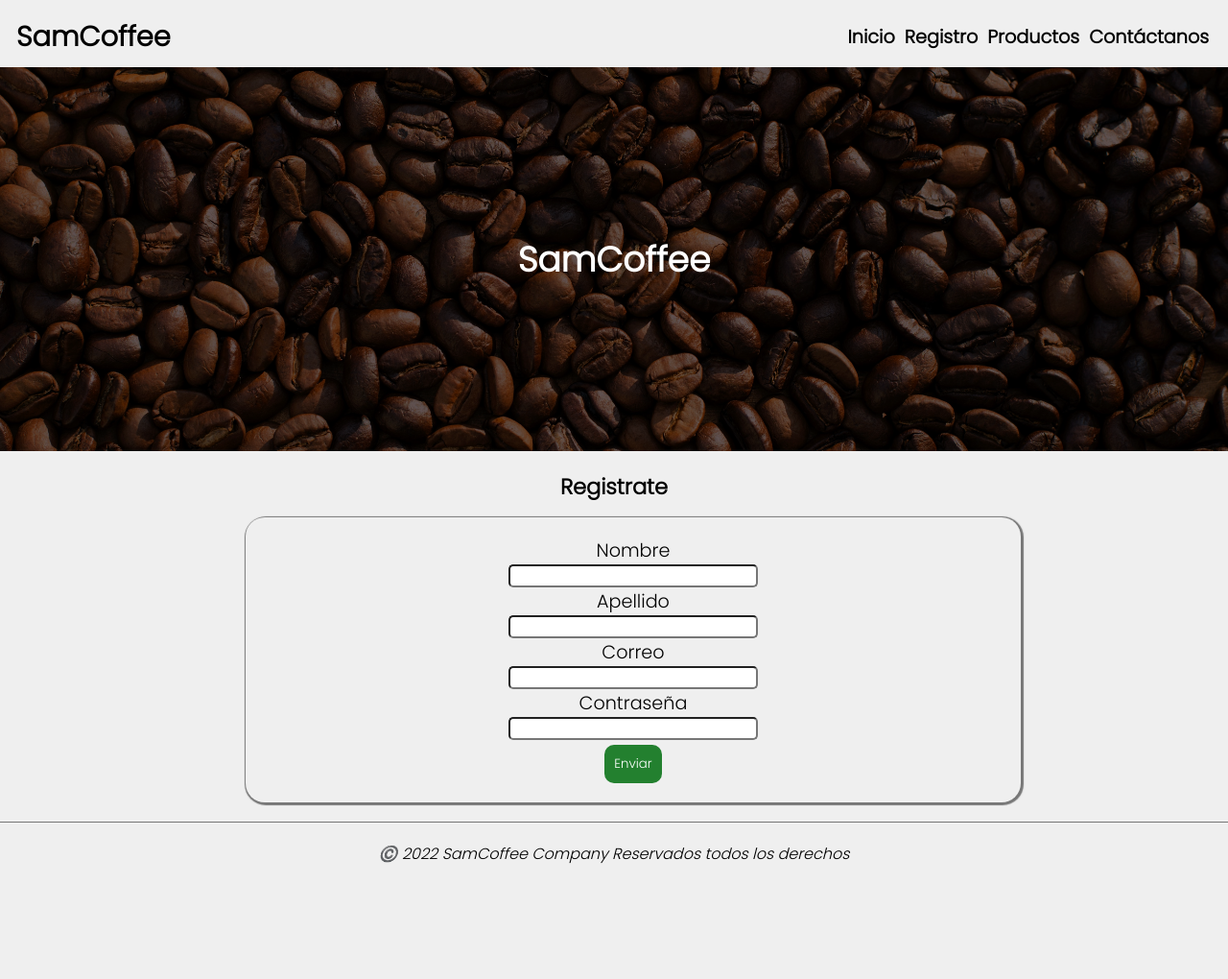
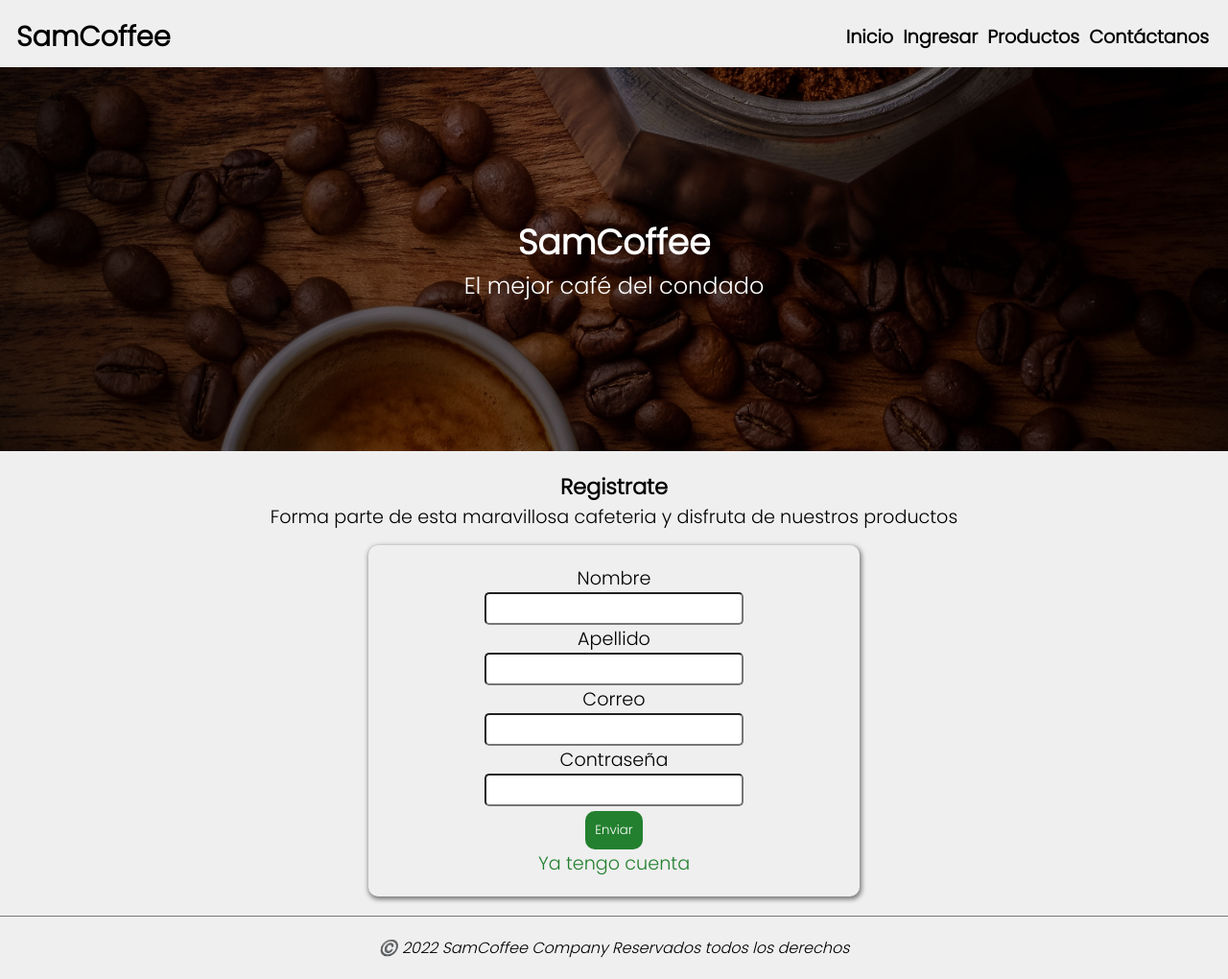
Before and after one commit to samricodev/DesarrolloWeb, a PHP site: page /register.html in a window 1280 px wide. Shown: the whole page at 96% size. Before the commit the page ends 900 px from the top, so only its background shows below. Run offline with PHP 8.4, Linux system fonts and the light colour scheme.

Commit message:
register added

```diff
--- a/css/style.css
+++ b/css/style.css
@@ -130,6 +130,7 @@ a h1:hover{
 }
 
 .btn{
+    width: auto;
     color: white;
     background-color: #23802f;
     margin-top: 5px ;
@@ -226,9 +227,9 @@ iframe {
 }
 
 form{
-    width: 60%;
-    margin-left: 20%;
-    margin-right: 20%;
+    width: auto;
+    margin-left: 30%;
+    margin-right: 30%;
     margin-top: 15px;
     padding: 20px;
     background-color: #efefef;
@@ -236,12 +237,21 @@ form{
     flex-direction: column;
     justify-content: center;
     align-items: center;
-    box-shadow: 1px 1px 1px 2px rgba(0, 0, 0,0.5);
-    border-radius: 20px;
+    box-shadow: 1px 2px 5px 1px rgba(0, 0, 0,0.5);
+    border-radius: 10px;
 }
 
 form input {
+    padding: 5px;
     border-radius: 5px;
+}
+
+#enlace{
+    color: #23802f;
+}
+
+#enlace:hover{
+    color: #000;
 }
 
 footer{
--- a/index.html
+++ b/index.html
@@ -15,7 +15,7 @@
             <a href="#" class="logo"><h1>SamCoffee</h1></a>
             <ul>
                 <a href="#"><li>Inicio</li></a>
-                <a href="register.html"><li>Registro</li></a>
+                <a href="register.html"><li>Ingresar</li></a>
                 <a href="products.html"><li>Productos</li></a>
                 <a href="#mapa"><li>Contáctanos</li></a>
             </ul>
--- a/products.html
+++ b/products.html
@@ -14,7 +14,7 @@
             <a href="index.html" class="logo"><h1>SamCoffee</h1></a>
             <ul>
                 <a href="index.html"><li>Inicio</li></a>
-                <a href="register.html"><li>Registro</li></a>
+                <a href="register.html"><li>Ingresar</li></a>
                 <a href="#"><li>Productos</li></a>
                 <a href="index.html#mapa"><li>Contáctanos</li></a>
             </ul>
--- a/register.html
+++ b/register.html
@@ -6,7 +6,7 @@
     <meta name="viewport" content="width=device-width, initial-scale=1.0">
     <link rel="stylesheet" href="./css/style.css">
     <link rel="icon" type="image/jpg" href="/assets/taza-de-cafe.png"/>
-    <title>Registro</title>
+    <title>Ingresar</title>
 </head>
 <body>
     <header>
@@ -14,18 +14,20 @@
             <a href="index.html" class="logo"><h1>SamCoffee</h1></a>
             <ul>
                 <a href="index.html"><li>Inicio</li></a>
-                <a href="#"><li>Registro</li></a>
+                <a href="#"><li>Ingresar</li></a>
                 <a href="products.html"><li>Productos</li></a>
                 <a href="index.html#mapa"><li>Contáctanos</li></a>
             </ul>
         </nav>
     </header>
-    <div class="cover">
+    <div class="cover2">
         <h2>SamCoffee</h2>
+        <p>El mejor café del condado</p>
     </div>
     <div class="container-center">
         <h3>Registrate</h3>
-        <form action="products.html">
+        <p>Forma parte de esta maravillosa cafeteria y disfruta de nuestros productos</p>
+        <form action="/register.php" method="post">
             <label for="">Nombre</label>
             <input type="text" name="nombre" id="nombre"  required/>
             <label for="apellido">Apellido</label>
@@ -34,7 +36,8 @@
             <input type="email" name="email" id="email">
             <label for="pass">Contraseña</label>
             <input type="password" name="pass" id="pass">
-            <button class="btn">Enviar</button>
+            <button  type="submit" class="btn">Enviar</button>
+            <a id="enlace" href="./login.html">Ya tengo cuenta</a>
         </form>
     </div>
     <footer>
```
